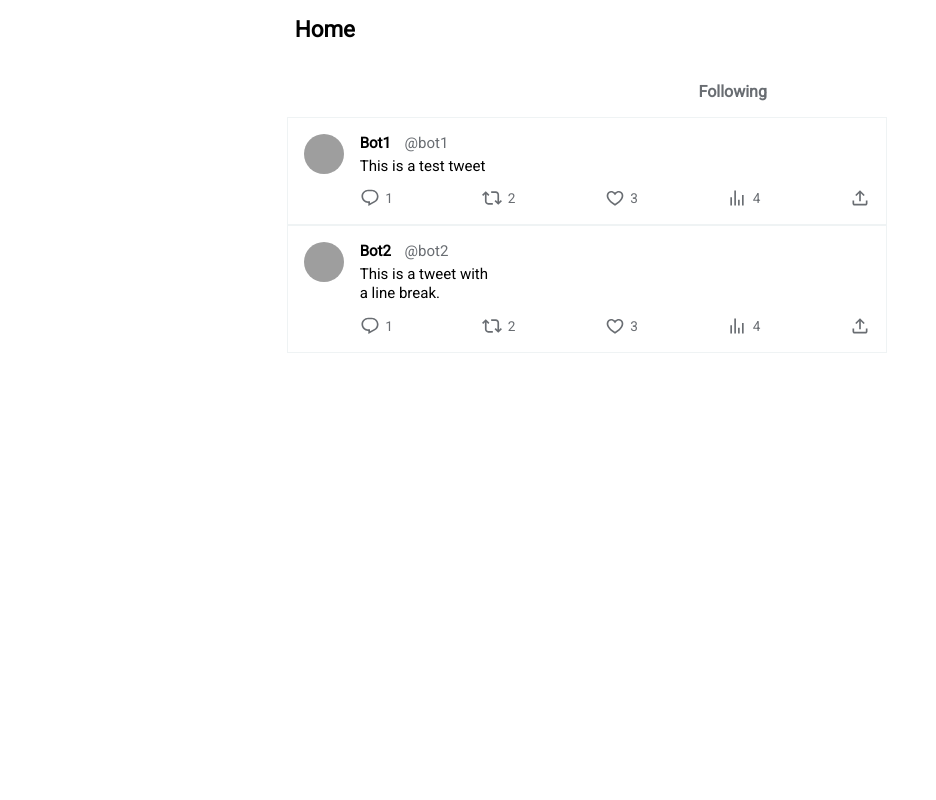
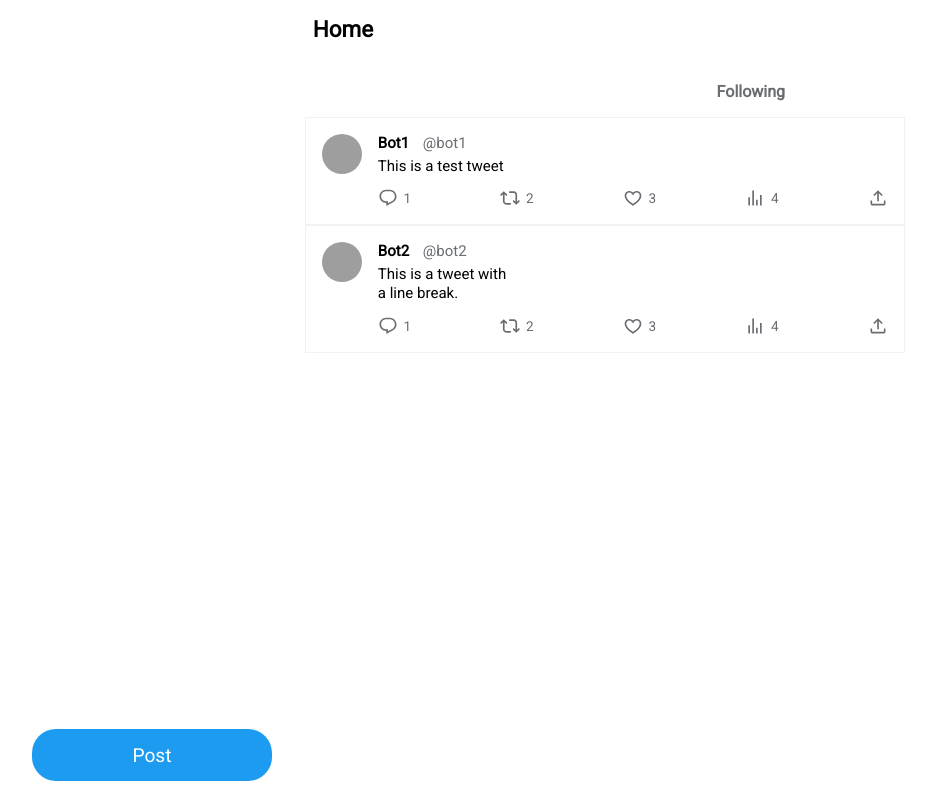
Before and after one commit to Quibylix/x-clone, a Next.js app: page / in a window 1280 px wide. Shown: the whole page, without its empty margins (176-1112 px from the left). Built offline with nearby package versions, Linux system fonts and the light colour scheme; grey boxes are pictures that could not be loaded.

Commit message:
feat: create the post button

```diff
--- a/app/globals.css
+++ b/app/globals.css
@@ -9,6 +9,7 @@
   --slate-gray: #696d72;
   --dark-gray: #2f3336;
   --pale-gray: #eff3f4;
+  --azure: #1d9bf0;
 }
 
 body {
--- a/app/page.module.css
+++ b/app/page.module.css
@@ -14,6 +14,21 @@
 .navbarContainer {
   grid-area: nav;
   width: 100%;
+}
+
+.postLink {
+  position: fixed;
+  padding: 1rem;
+  color: var(--white);
+  background-color: var(--azure);
+  text-decoration: none;
+  border-radius: 50%;
+  bottom: 5rem;
+  right: 1.2rem;
+}
+
+.postLinkLabel {
+  display: none;
 }
 
 .logo {
@@ -44,6 +59,17 @@
     box-sizing: border-box;
   }
 
+  .postLink {
+    position: static;
+    width: 3rem;
+    aspect-ratio: 1 / 1;
+    padding: 0;
+    margin: 0 0.3rem;
+    display: flex;
+    align-items: center;
+    justify-content: center;
+  }
+
   .logo {
     text-align: left;
   }
@@ -61,4 +87,25 @@
   .logoLink {
     padding: 1.2rem;
   }
+
+  .postLink {
+    margin: 1rem 0.55rem 0;
+  }
 }
+
+@media (min-width: 1280px) {
+  .postLink {
+    aspect-ratio: unset;
+    padding: 0.9rem 6rem;
+    border-radius: 1.5rem;
+    font-size: 1.2rem;
+  }
+
+  .postLinkIcon {
+    display: none;
+  }
+
+  .postLinkLabel {
+    display: block;
+  }
+}
--- a/app/page.tsx
+++ b/app/page.tsx
@@ -1,4 +1,4 @@
-import { Header, Navbar, Tweet, XIcon } from "@/components";
+import { Header, Navbar, PostIcon, Tweet, XIcon } from "@/components";
 import Link from "next/link";
 import styles from "./page.module.css";
 
@@ -11,6 +11,12 @@ export default function Home() {
     <main className={styles.main}>
       <div className={styles.navbarContainer}>
         <Navbar />
+        <Link href="/" className={styles.postLink}>
+          <span className={styles.postLinkIcon}>
+            <PostIcon />
+          </span>
+          <span className={styles.postLinkLabel}>Post</span>
+        </Link>
       </div>
       <div className={styles.logo}>
         <Link className={styles.logoLink} href="/">
--- /dev/null
+++ b/components/Icons/PostIcon.tsx
@@ -0,0 +1,9 @@
+export default function PostIcon() {
+  return (
+    <svg viewBox="0 0 24 24" width="26" fill="currentColor">
+      <g>
+        <path d="M23 3c-6.62-.1-10.38 2.421-13.05 6.03C7.29 12.61 6 17.331 6 22h2c0-1.007.07-2.012.19-3H12c4.1 0 7.48-3.082 7.94-7.054C22.79 10.147 23.17 6.359 23 3zm-7 8h-1.5v2H16c.63-.016 1.2-.08 1.72-.188C16.95 15.24 14.68 17 12 17H8.55c.57-2.512 1.57-4.851 3-6.78 2.16-2.912 5.29-4.911 9.45-5.187C20.95 8.079 19.9 11 16 11zM4 9V6H1V4h3V1h2v3h3v2H6v3H4z" />
+      </g>
+    </svg>
+  );
+}
--- a/components/Icons/index.ts
+++ b/components/Icons/index.ts
@@ -8,6 +8,7 @@ export { default as ListIcon } from "./ListIcon";
 export { default as MessageIcon } from "./MessageIcon";
 export { default as MoreIcon } from "./MoreIcon";
 export { default as NotificationIcon } from "./NotificationIcon";
+export { default as PostIcon } from "./PostIcon";
 export { default as ProfileIcon } from "./ProfileIcon";
 export { default as RetweetIcon } from "./RetweetIcon";
 export { default as ShareIcon } from "./ShareIcon";
```
Also changed, not shown: 1 other file (tests, documents, lock files or other folders).
